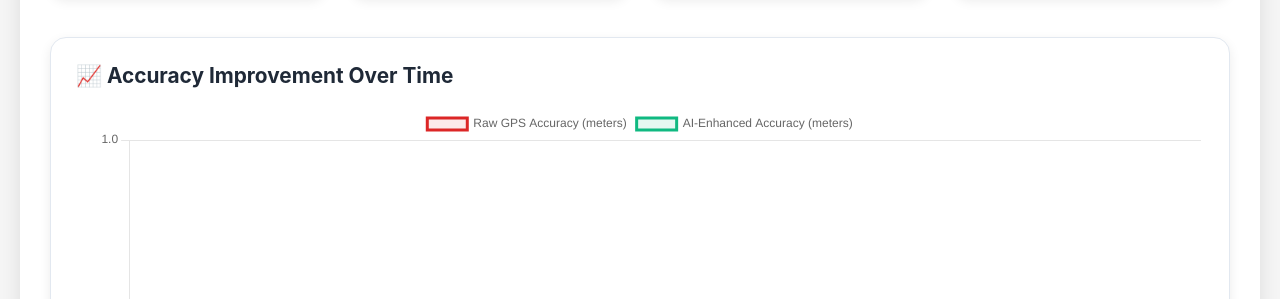
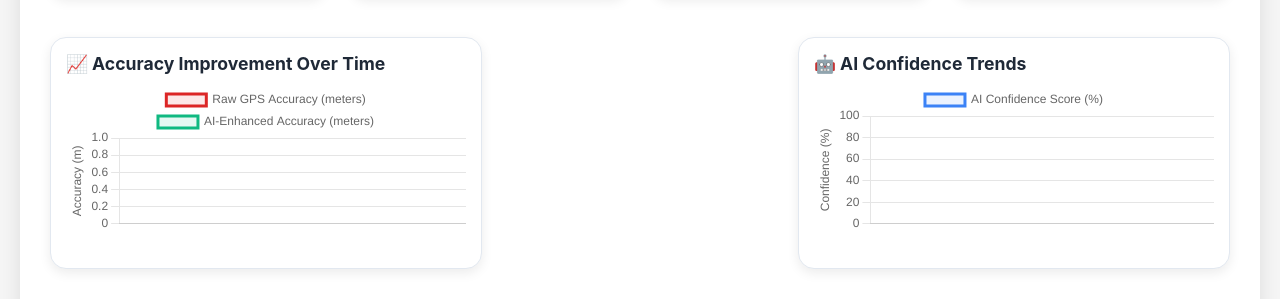
Before and after one commit to dhruveel10/GeoGuardian, a plain HTML site: page geoguardian-demo/index.html in a window 1280 px wide. Both pictures are taken after a click on the button "📊 Performance Analytics". Shown: the part 501-800 px from the top of the page. Drawn offline with nearby package versions, Linux system fonts and the light colour scheme.

```diff
--- a/geoguardian-demo/index.html
+++ b/geoguardian-demo/index.html
@@ -342,12 +342,12 @@
                 <div class="analytics-charts">
                     <div class="chart-container">
                         <h3>📈 Accuracy Improvement Over Time</h3>
-                        <canvas id="accuracyChart" width="800" height="300"></canvas>
+                        <canvas id="accuracyChart" width="400" height="150"></canvas>
                     </div>
 
                     <div class="chart-container">
                         <h3>🤖 AI Confidence Trends</h3>
-                        <canvas id="confidenceChart" width="800" height="300"></canvas>
+                        <canvas id="confidenceChart" width="400" height="150"></canvas>
                     </div>
                 </div>
 
@@ -381,13 +381,6 @@
                             </div>
                         </div>
                     </div>
-
-                    <div class="analytics-section">
-                        <h3>🛡️ Geofence Performance</h3>
-                        <div class="geofence-analytics" id="geofenceAnalytics">
-                            <div class="no-data-message">Create geofences and start tracking to see analytics</div>
-                        </div>
-                    </div>
                 </div>
             </div>
         </div>
--- a/geoguardian-demo/script.js
+++ b/geoguardian-demo/script.js
@@ -104,12 +104,20 @@
             options: {
                 responsive: true,
                 maintainAspectRatio: false,
+                animation: {
+                    duration: 0
+                },
+                elements: {
+                    point: {
+                        radius: 2
+                    }
+                },
                 scales: {
                     y: {
                         beginAtZero: true,
                         title: {
                             display: true,
-                            text: 'Accuracy (meters)'
+                            text: 'Accuracy (m)'
                         }
                     }
                 }
@@ -135,6 +143,14 @@
             options: {
                 responsive: true,
                 maintainAspectRatio: false,
+                animation: {
+                    duration: 0
+                },
+                elements: {
+                    point: {
+                        radius: 2
+                    }
+                },
                 scales: {
                     y: {
                         beginAtZero: true,
@@ -505,7 +521,7 @@
         accuracyChart.data.datasets[0].data.push(rawLocation.accuracy);
         accuracyChart.data.datasets[1].data.push(processedLocation.accuracy);
 
-        if (accuracyChart.data.labels.length > 20) {
+        if (accuracyChart.data.labels.length > 10) {
             accuracyChart.data.labels.shift();
             accuracyChart.data.datasets[0].data.shift();
             accuracyChart.data.datasets[1].data.shift();
@@ -519,7 +535,7 @@
         confidenceChart.data.labels.push(label);
         confidenceChart.data.datasets[0].data.push(results.ai.confidence * 100);
 
-        if (confidenceChart.data.labels.length > 20) {
+        if (confidenceChart.data.labels.length > 10) {
             confidenceChart.data.labels.shift();
             confidenceChart.data.datasets[0].data.shift();
         }
--- a/geoguardian-demo/style.css
+++ b/geoguardian-demo/style.css
@@ -751,21 +751,32 @@
 
 .analytics-charts {
     margin-bottom: 40px;
+    display: flex;
+    flex-wrap: wrap;
+    gap: 20px;
+    justify-content: space-between;
 }
 
 .chart-container {
     background: white;
     border-radius: 16px;
-    padding: 25px;
+    padding: 15px;
     box-shadow: 0 4px 12px rgba(0, 0, 0, 0.08);
     border: 1px solid #e2e8f0;
     margin-bottom: 25px;
+    max-width: 500px;
+    height: 200px;
 }
 
 .chart-container h3 {
-    margin: 0 0 20px 0;
+    margin: 0 0 10px 0;
     color: #1f2937;
-    font-size: 1.3rem;
+    font-size: 1.1rem;
+}
+
+.chart-container canvas {
+    max-height: 150px !important;
+    height: 150px !important;
 }
 
 .detailed-analytics {
```
